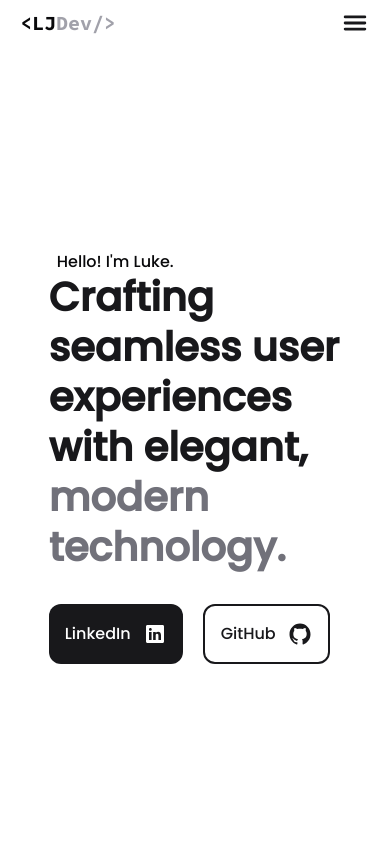
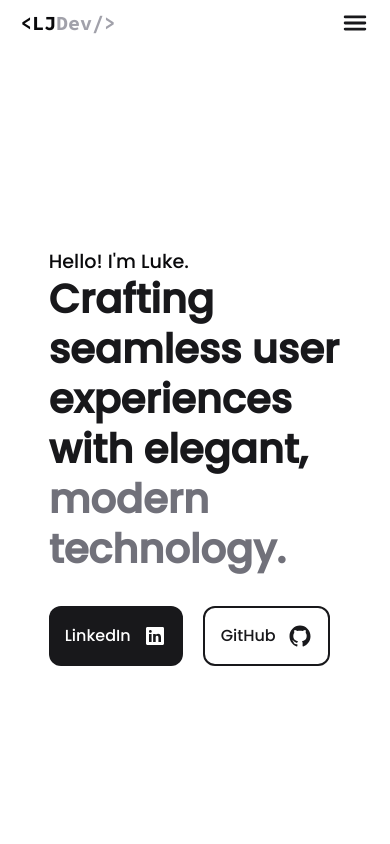
Before and after one commit to LUKEJOHNSON2021/NextJs-PortfolioWebsite, a Next.js app: page / in a window 390 px wide. Shown: the top 844 px of the page. Built offline with nearby package versions, Linux system fonts and the light colour scheme.

Commit message:
changed font sizing on landing

```diff
--- a/src/app/globals.css
+++ b/src/app/globals.css
@@ -17,7 +17,7 @@ body {
   }
 
   .small-fluid-text {
-    font-size: clamp(1rem, 2vw, 3rem); /* Min, preferred, max sizes */
+    font-size: clamp(1.2rem, 2vw, 3rem); /* Min, preferred, max sizes */
   }
 }
 
--- a/src/components/ui/landing-text.tsx
+++ b/src/components/ui/landing-text.tsx
@@ -11,7 +11,7 @@ const LandingText = () => {
       transition={{ duration: 1.2, ease: "easeOut" }} // Smooth transition
     >
       <motion.h1
-        className="small-fluid-text font-medium text-zinc-950 dark:text-zinc-200 pl-2"
+        className="small-fluid-text font-medium text-zinc-950 dark:text-zinc-200 md:pl-2"
         initial={{ opacity: 0 }}
         animate={{ opacity: 1 }}
         transition={{ delay: 0.2, duration: 1 }} // Slight delay for the "Hello! I'm Luke."
```
